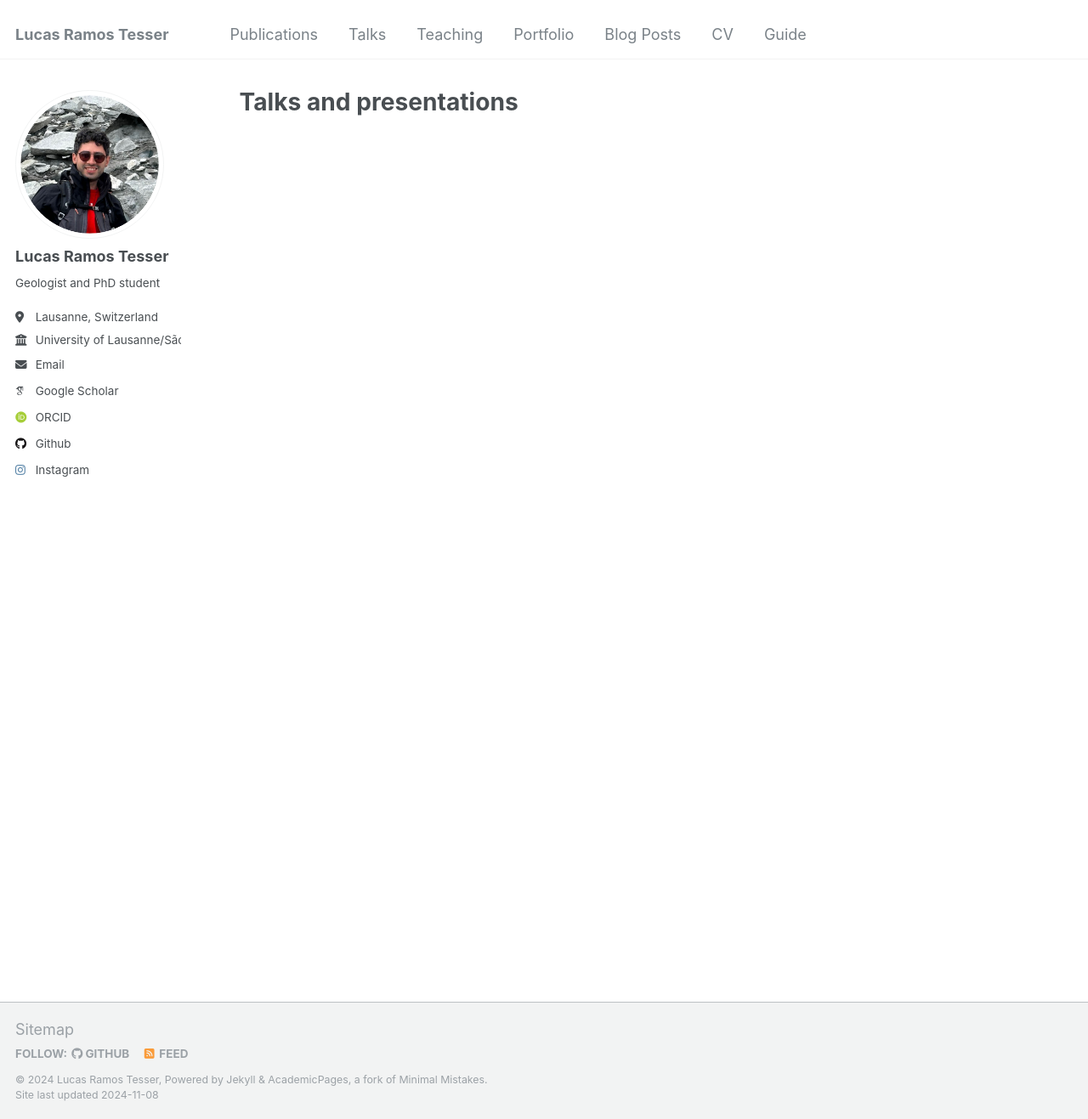
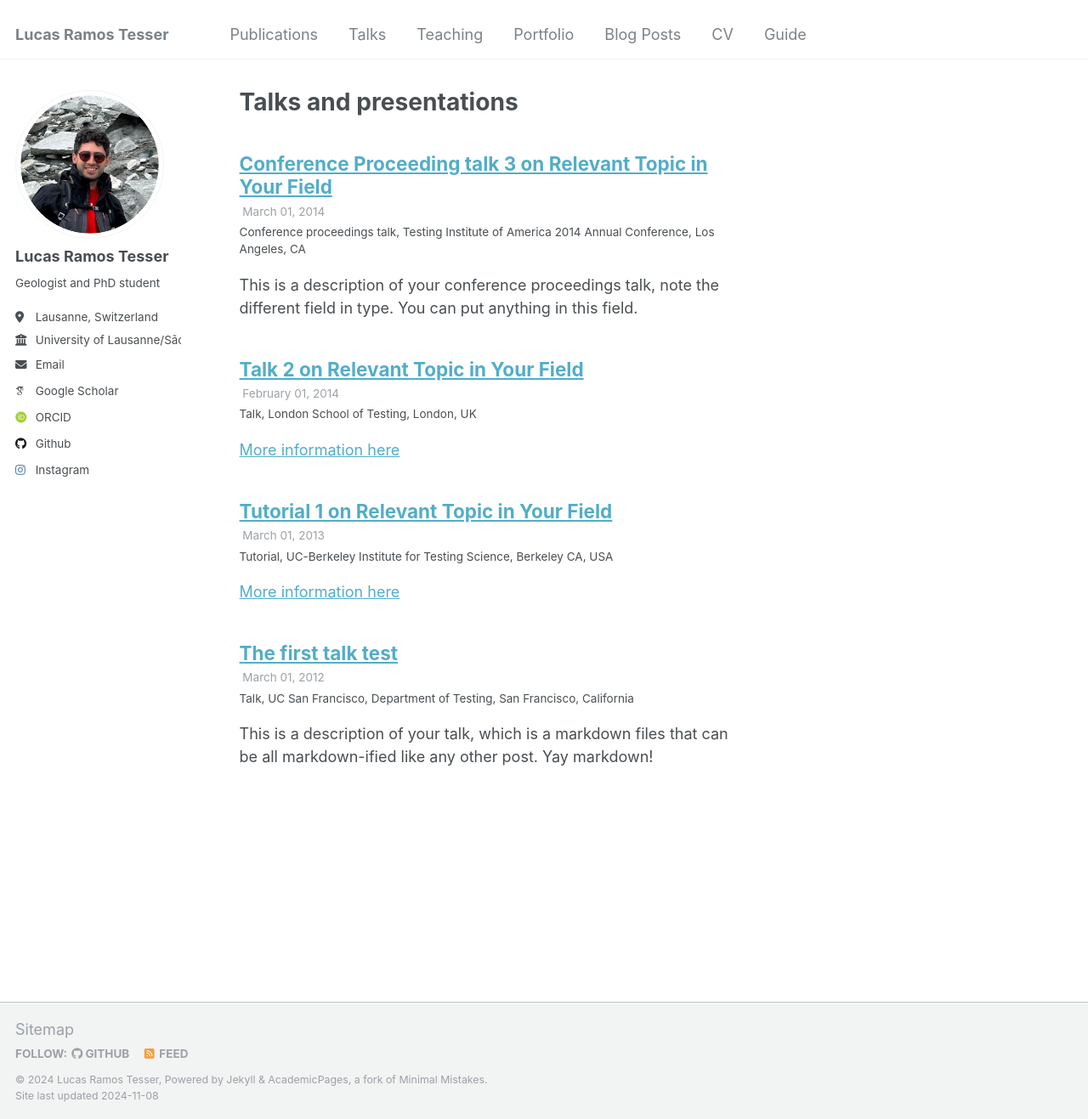
Before and after one commit to ltessergeo/ltesser, a Jekyll site: the page built from _pages/talks.html, in a window 1280 px wide and 1317 px high. Shown: the whole window at 85% size. Built offline with Jekyll 4.4.1, drawn with Linux system fonts in a browser that asks for light colours; some web fonts are replaced; some of the changed lines change nothing that is shown.

Commit message:
Update _config.yml

```diff
--- a/_config.yml
+++ b/_config.yml
@@ -210,18 +210,18 @@ kramdown:
 
 # These settings control the types of collections used by the template
 collections:
-#  teaching:
-#    output: false
-#    permalink: /:collection/:path/
+  teaching:
+    output: true
+    permalink: /:collection/:path/
   publications:
     output: true
     permalink: /:collection/:path/
-#  portfolio:
-#    output: true
-#    permalink: /:collection/:path/
-#  talks:
-#    output: false
-#    permalink: /:collection/:path/
+  portfolio:
+    output: true
+    permalink: /:collection/:path/
+  talks:
+    output: true
+    permalink: /:collection/:path/
 
 
 # These settings control how pages and collections are included in the site
@@ -245,14 +245,14 @@ defaults:
       layout: single
       author_profile: true
   # _teaching
-  - scope:
-      path: ""
-      type: teaching
-    values:
-      layout: single
-      author_profile: true
-      share: true
-      comments: true
+  #- scope:
+  #    path: ""
+  #    type: teaching
+  #  values:
+  #    layout: single
+  #    author_profile: true
+  #    share: true
+  #    comments: true
   # _publications
   - scope:
       path: ""
```
